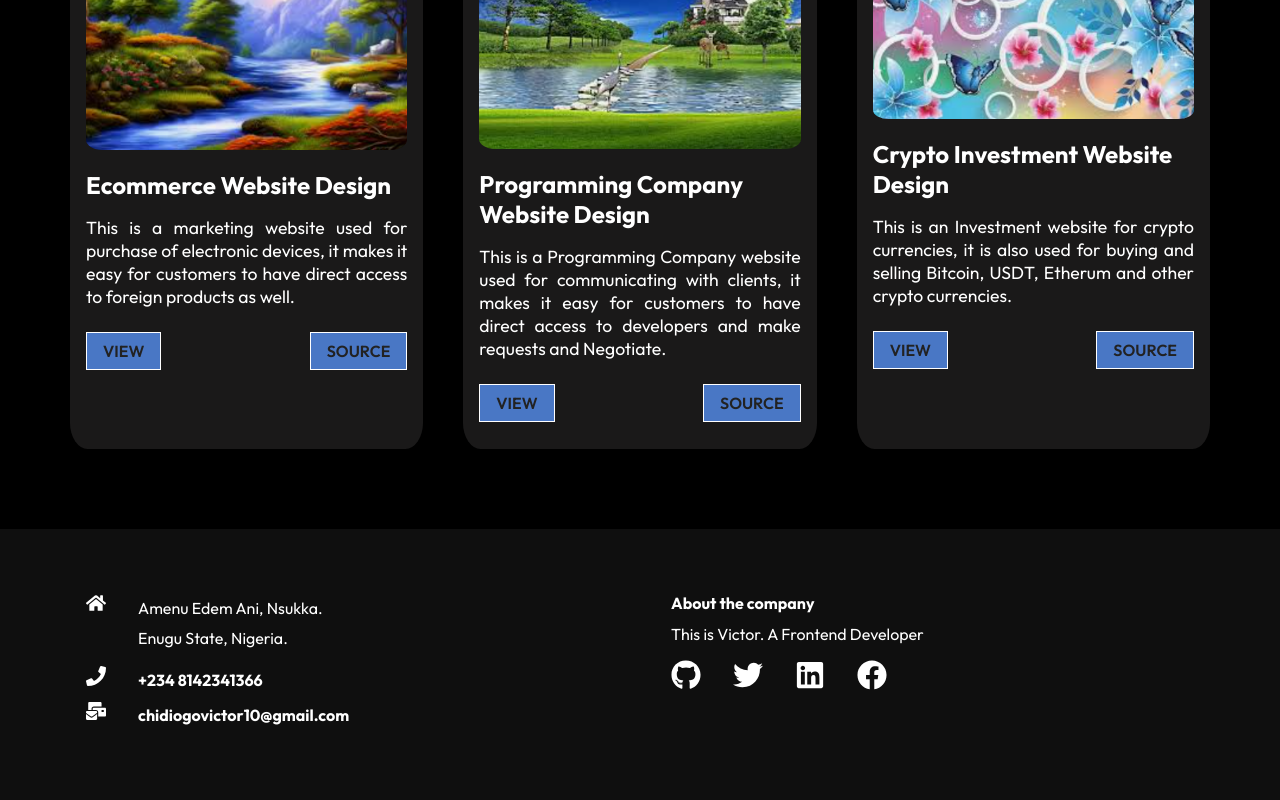
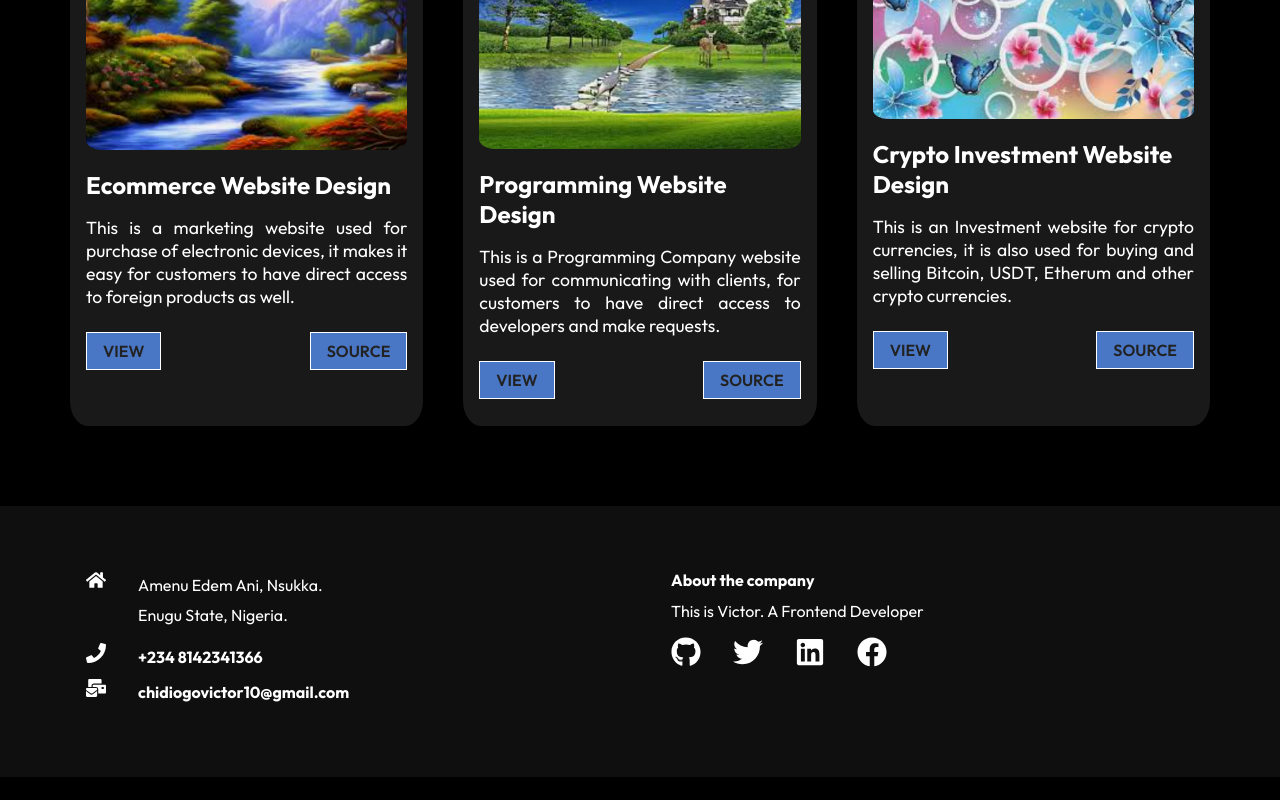
Before and after one commit to ChidiogoVictor/Portfolio-Website, a React (Create React App) app: page / in a window 1280 px wide. Shown: the part 1014-1814 px from the top of the page. After the commit the page ends 1791 px from the top, so only its background shows below. Built offline with nearby package versions, Linux system fonts and the light colour scheme.

Commit message:
Updated my text

```diff
--- a/src/Components/WorkCardData.js
+++ b/src/Components/WorkCardData.js
@@ -12,8 +12,8 @@ const WorkCardData = [
 
     {
         imgsrc: pro2,
-        title: "Programming Company Website Design",
-        text: " This is a Programming Company website used for communicating with clients, it makes it easy for customers to have direct access to developers and make requests and Negotiate.",
+        title: "Programming Website Design",
+        text: " This is a Programming Company website used for communicating with clients, for customers to have direct access to developers and make requests.",
         view: "https://www.google.com"
     },
 
```
